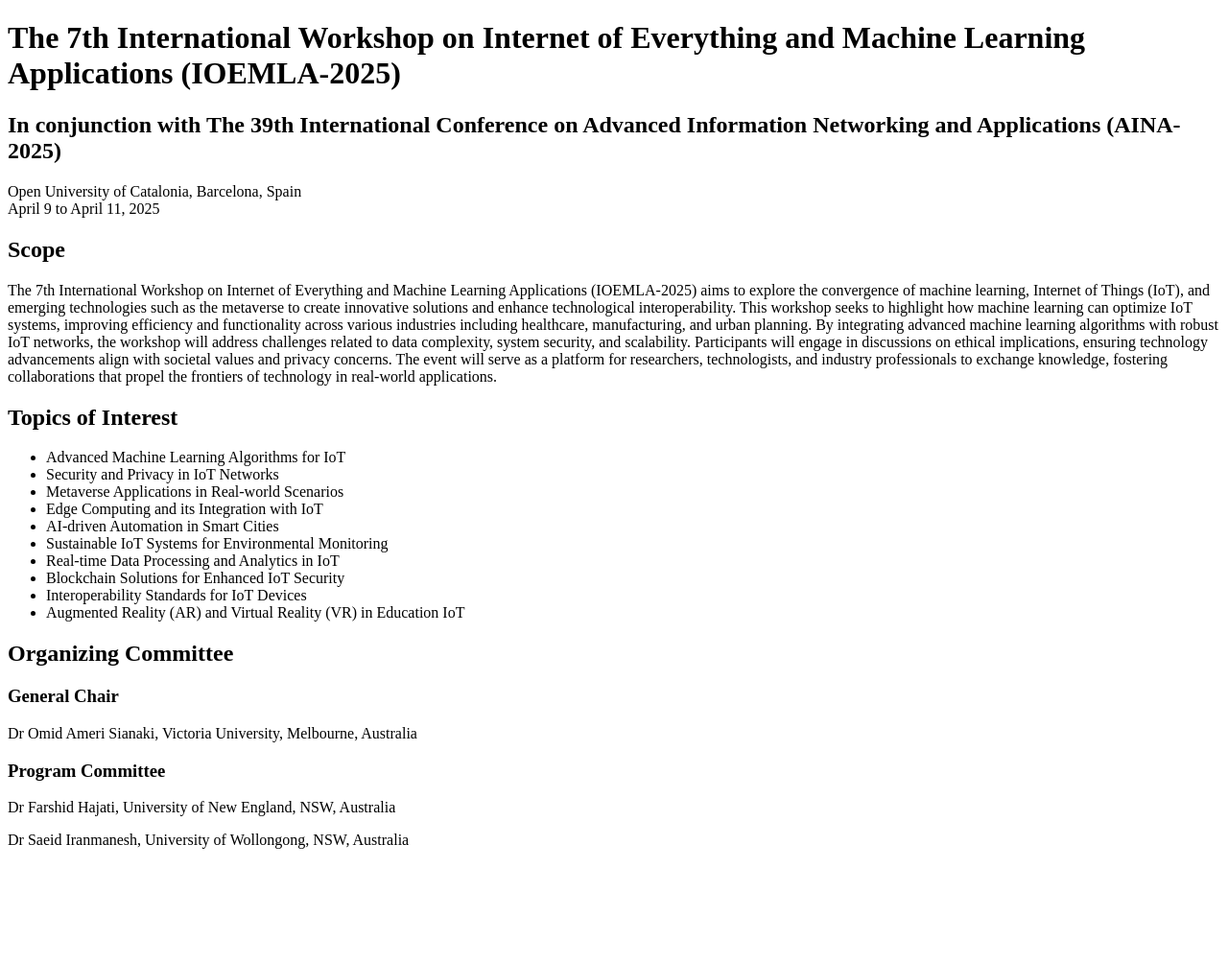
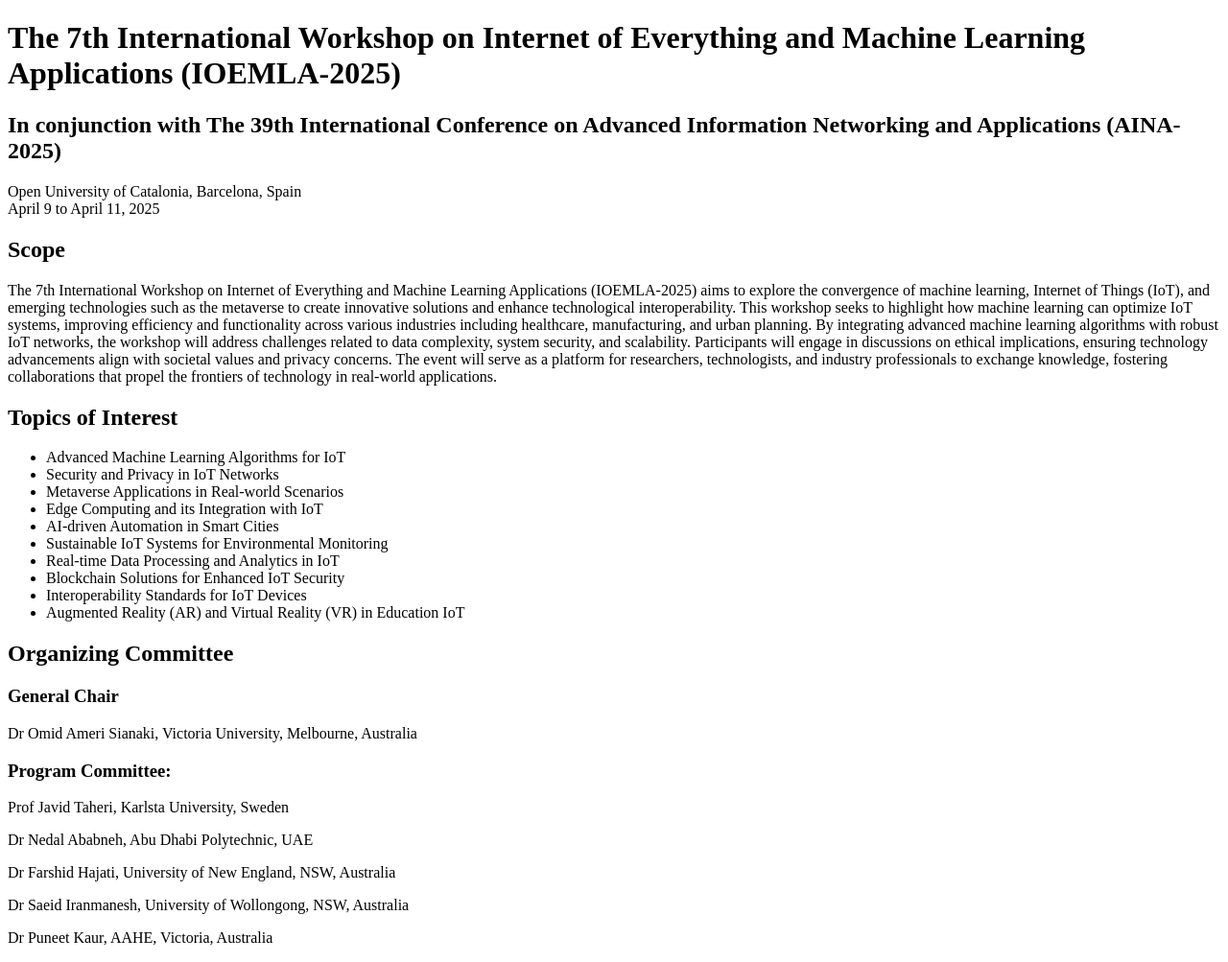
Before and after one commit to ioemla/2024, a plain HTML site: page index.html in a window 1280 px wide. Shown: the whole page at 96% size. Before the commit the page ends 901 px from the top, so only its background shows below. Drawn offline with Linux system fonts and the light colour scheme.

Commit message:
Update index.html

```diff
--- a/index.html
+++ b/index.html
@@ -30,8 +30,12 @@
     <h2>Organizing Committee</h2>
     <h3>General Chair</h3>
     <p>Dr Omid Ameri Sianaki, Victoria University, Melbourne, Australia</p>
-    <h3>Program Committee</h3>
+    <h3>Program Committee:</h3>
+    <p>Prof Javid Taheri, Karlsta University, Sweden</p>
+    <p>Dr Nedal Ababneh, Abu Dhabi Polytechnic, UAE</p>
     <p>Dr Farshid Hajati, University of New England, NSW, Australia</p>
     <p>Dr Saeid Iranmanesh, University of Wollongong, NSW, Australia</p>
+    <p>Dr Puneet Kaur, AAHE, Victoria, Australia</p>
+
 </body>
 </html>
```
